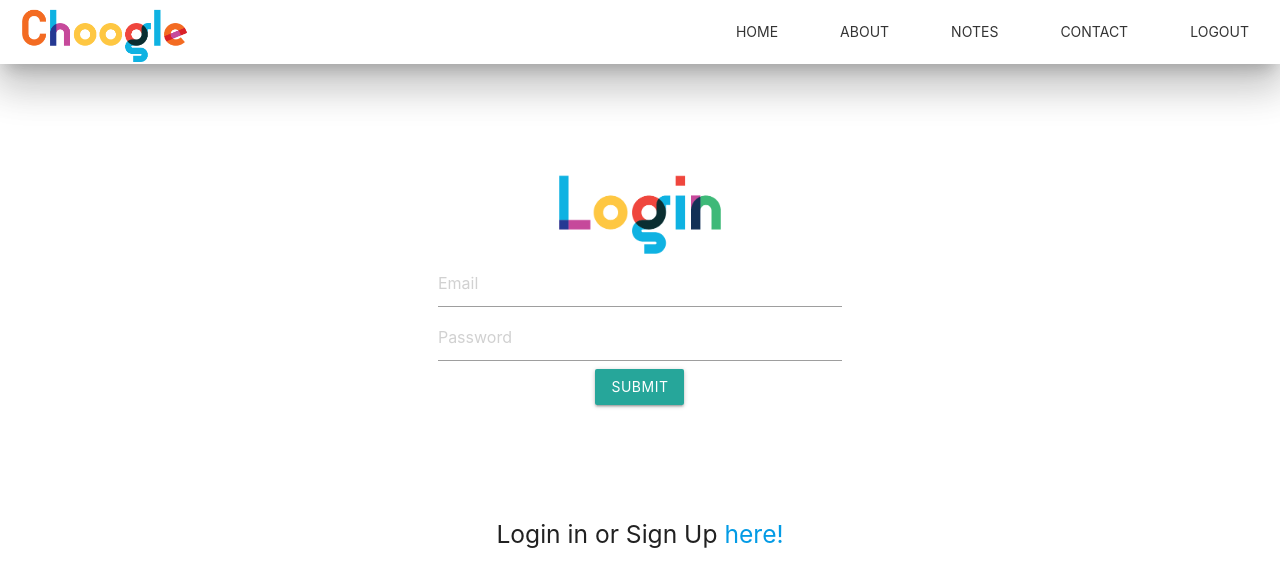
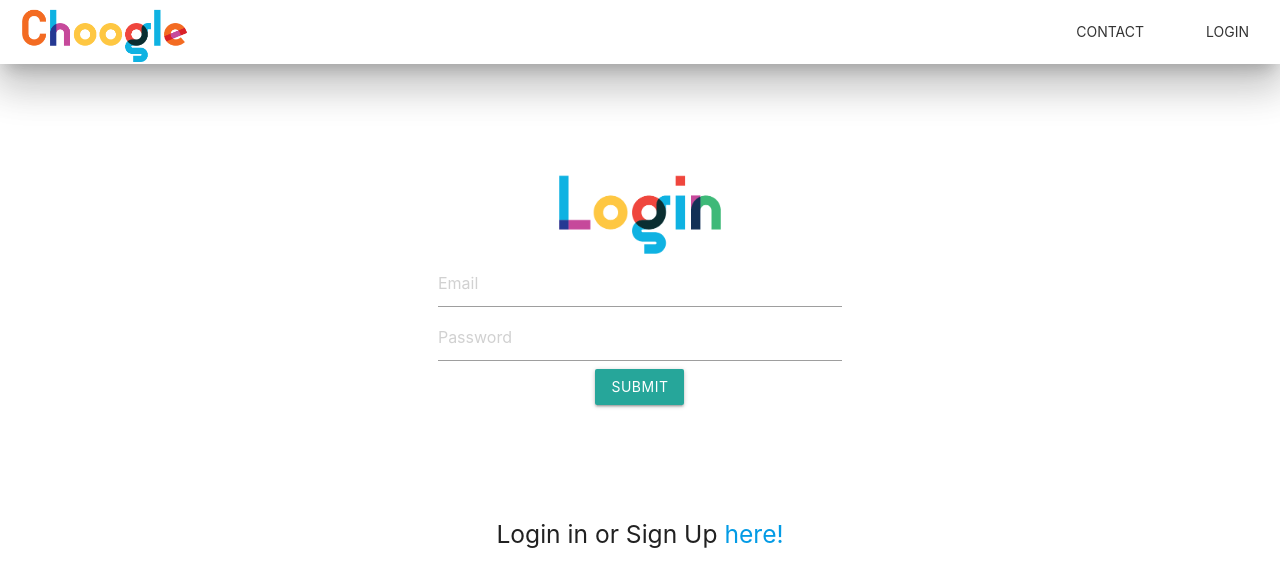
Before and after one commit to kmeersman624/Choogle, a React (Create React App) app in the folder client/: page /login in a window 1280 px wide. Shown: the top 586 px of the page. Built offline with nearby package versions, Linux system fonts and the light colour scheme.

Commit message:
add navbar changes

```diff
--- a/client/src/components/Header/index.js
+++ b/client/src/components/Header/index.js
@@ -7,7 +7,7 @@ import API from "../../utils/API";
 import { useUserContext } from "../../utils/UserContext";
 
 function Header() {
-  const { setUser } = useUserContext();
+  const { user, setUser } = useUserContext();
   const logout = () => {
     API.logout().then(function (res) {
       console.log(res);
@@ -43,24 +43,30 @@ function Header() {
           preventScrolling: true,
         }}
       >
+        <Link className="waves-effect waves-teal btn-flat" to="/contact">
+          <font styles="vertical-align: inherit;">Contact</font>
+        </Link>
+
+        {user.email ? (
+          <>
             <Link className="waves-effect waves-teal btn-flat" to="/">
               <font styles="vertical-align: inherit;">Home</font>
             </Link>
-
             <Link className="waves-effect waves-teal btn-flat" to="/about">
               <font styles="vertical-align: inherit;">About</font>
             </Link>
             <Link className="waves-effect waves-teal btn-flat" to="/notes">
               <font styles="vertical-align: inherit;">Notes</font>
             </Link>
-
-        <Link className="waves-effect waves-teal btn-flat" to="/contact">
-          <font styles="vertical-align: inherit;">Contact</font>
-        </Link>
-
             <a className="waves-effect waves-teal btn-flat" onClick={logout}>
               <font styles="vertical-align: inherit;">Logout</font>
             </a>
+          </>
+        ) : (
+          <Link className="waves-effect waves-teal btn-flat" to="login">
+            <font styles="vertical-align: inherit;">Login</font>
+          </Link>
+        )}
       </Navbar>
     </>
   );
```
Lines whose indentation alone changed are shown as unchanged.
